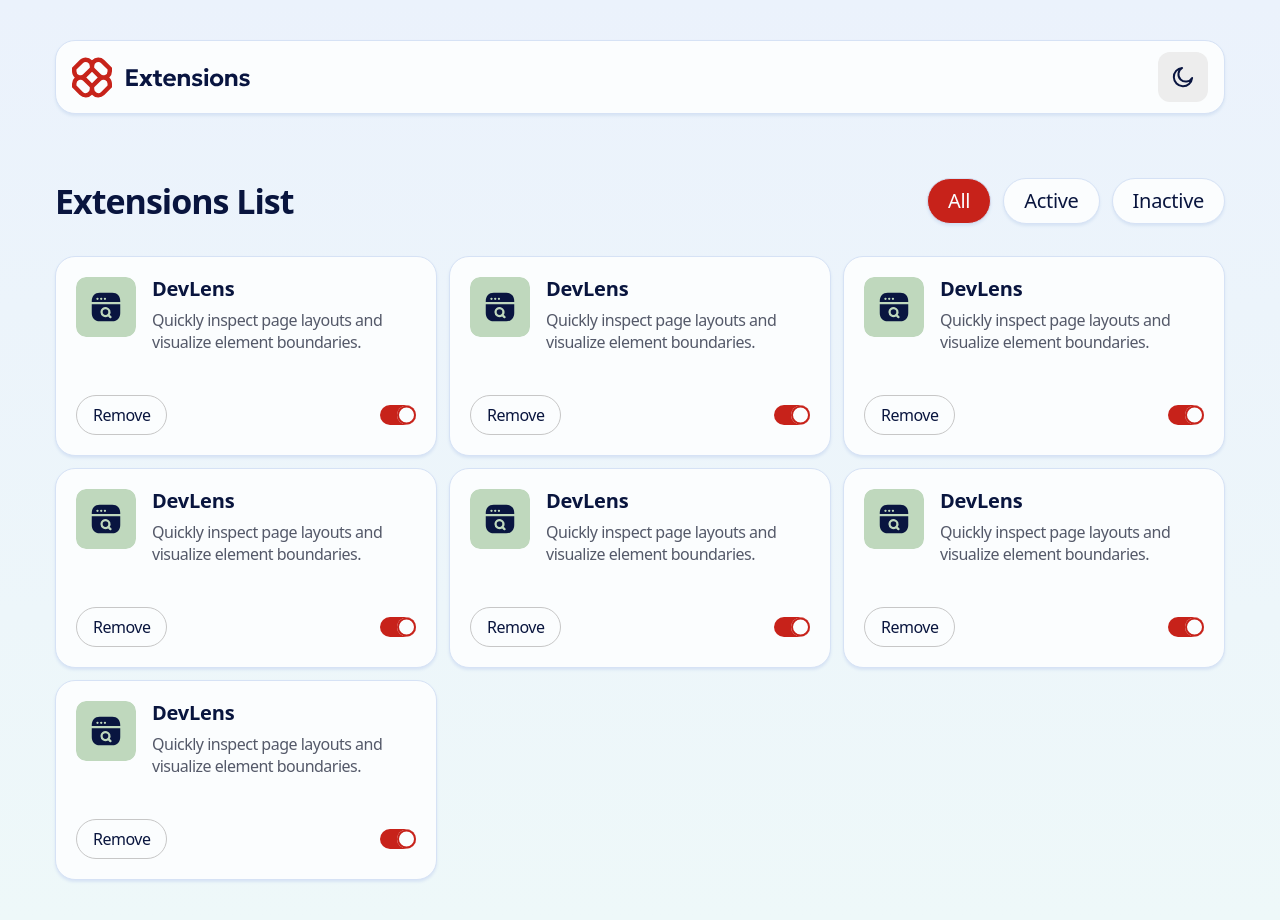
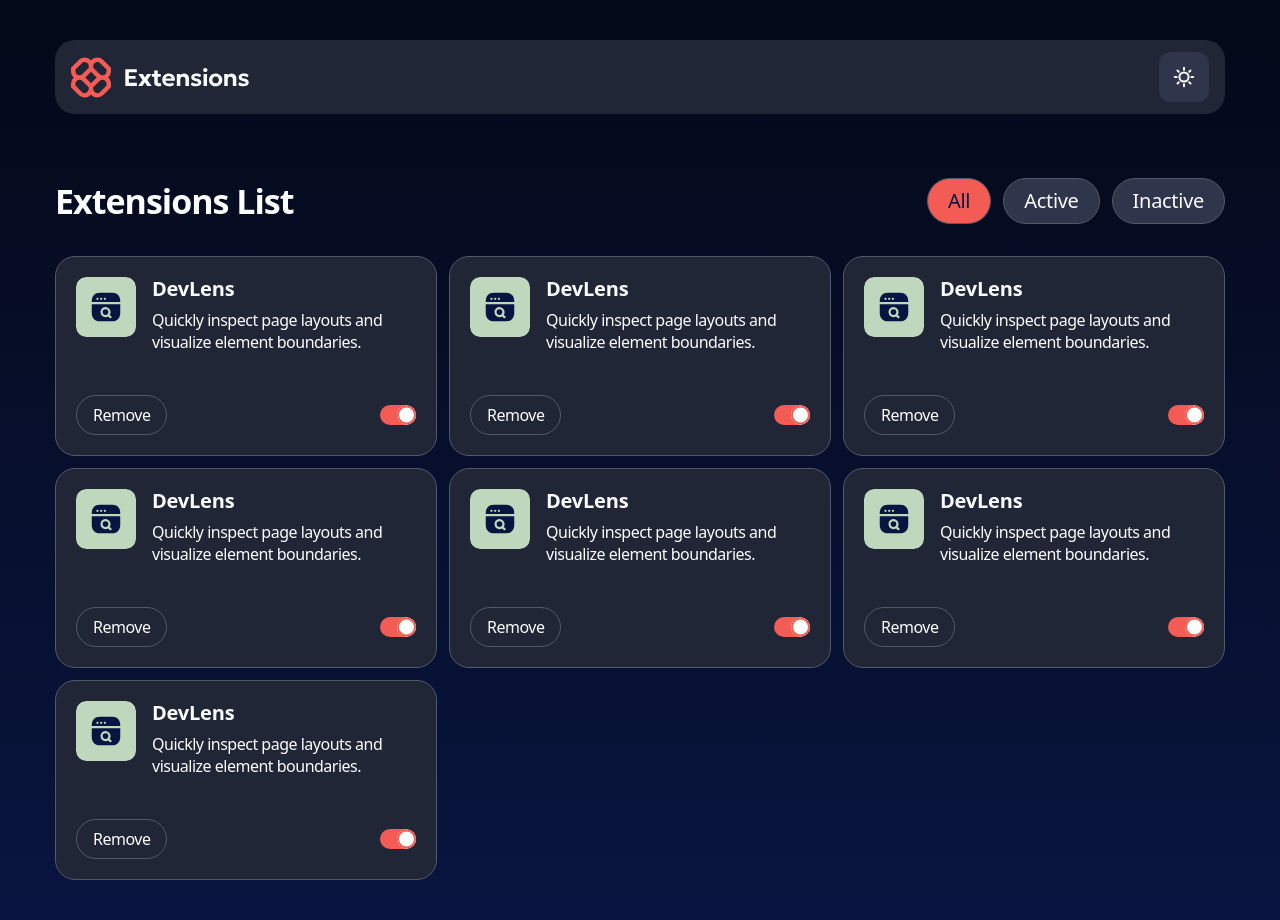
Before and after one commit to hector1234567/fm-browser-extension-manager-ui, a website: page index.html in a window 1280 px wide. Drawn offline with Linux system fonts and the light colour scheme; a web font is replaced by a local one.

Commit message:
Dark mode

```diff
--- a/index.html
+++ b/index.html
@@ -15,14 +15,14 @@
     <title>Hector BG | Browser extensions manager UI</title>
     <link rel="stylesheet" href="css/style.css" />
   </head>
-  <body>
+  <body class="dark-mode">
     <div class="container">
       <header class="header">
         <figure class="header__logo">
-          <img src="assets/images/logo.svg" alt="Extensions" />
+          <!-- <img src="assets/images/logo.svg" alt="Extensions" /> -->
         </figure>
         <button class="header__dark-mode-btn">
-          <img src="assets/images/icon-moon.svg" alt="Dark mode" />
+          <!-- <img src="assets/images/icon-moon.svg" alt="Dark mode" /> -->
         </button>
       </header>
       <main class="main">
--- a/sass/base/base.scss
+++ b/sass/base/base.scss
@@ -1,5 +1,5 @@
 $Tablet: 826px;
-$Mobile: 375px;
+$Mobile: 390px;
 
 *,
 *::after,
@@ -51,6 +51,10 @@ body {
 
   display: flex;
   justify-content: center;
+
+  &.dark-mode {
+    background-image: $Dark-Gradient;
+  }
 }
 
 .container {
--- a/sass/base/colors.scss
+++ b/sass/base/colors.scss
@@ -1,6 +1,6 @@
 // Neutral
 
-$Neutral-900: hsl(227, 75%, 14%);
+$Neutral-900: hsl(226, 75%, 14%);
 $Neutral-800: hsl(226, 25%, 17%);
 $Neutral-700: hsl(225, 23%, 24%);
 $Neutral-600: hsl(226, 11%, 37%);
--- a/sass/components/extension.scss
+++ b/sass/components/extension.scss
@@ -95,3 +95,38 @@
     }
   }
 }
+
+body.dark-mode .extension {
+  background-color: $Neutral-800;
+  border: 0.1rem solid $Neutral-600;
+  box-shadow: unset;
+  color: $Neutral-0;
+
+  &__text {
+    h2 {
+      color: $Neutral-0;
+    }
+  }
+
+  &__button {
+    color: $Neutral-0;
+    border: 0.1rem solid $Neutral-600;
+  }
+
+  &__switch {
+    background-color: $Neutral-600;
+
+    &::before {
+      background-color: $Neutral-0;
+      box-shadow: inset 0 0 0 0.2rem $Neutral-600;
+    }
+
+    &.active {
+      background-color: $Red-400;
+
+      &::before {
+        box-shadow: inset 0 0 0 0.2rem $Red-400;
+      }
+    }
+  }
+}
--- a/sass/layout/header.scss
+++ b/sass/layout/header.scss
@@ -18,9 +18,9 @@
 
   &__logo {
     display: flex;
-    img {
-      height: 4.1rem;
-    }
+    height: 4.1rem;
+    width: 17.9rem;
+    background-image: url(/assets/images/logo.svg);
   }
 
   &__dark-mode-btn {
@@ -33,9 +33,26 @@
     width: 5rem;
     height: 5rem;
     cursor: pointer;
+    background-image: url(/assets/images/icon-moon.svg);
+    background-repeat: no-repeat;
+    background-position: center center;
+    background-size: 2.2rem 2.2rem;
+  }
+}
 
-    img {
-      width: 2.2rem;
+body.dark-mode {
+  .header {
+    background-color: $Neutral-800;
+    border: none;
+    box-shadow: none;
+
+    &__logo {
+      background-image: url(/assets/images/logo-darkmode.svg);
+    }
+
+    &__dark-mode-btn {
+      background-color: $Neutral-700;
+      background-image: url(/assets/images/icon-sun.svg);
     }
   }
 }
--- a/sass/layout/navbar.scss
+++ b/sass/layout/navbar.scss
@@ -46,3 +46,21 @@
     }
   }
 }
+
+body.dark-mode .navbar {
+  &__heading {
+    color: $Neutral-0;
+  }
+
+  &__button {
+    background-color: $Neutral-700;
+    border: 0.1rem solid $Neutral-600;
+    color: $Neutral-0;
+    box-shadow: unset;
+
+    &--active {
+      color: $Neutral-900;
+      background-color: $Red-400;
+    }
+  }
+}
```
Also changed, not shown: assets/images/logo-darkmode.svg (added), css/style.css, 1 other file.
